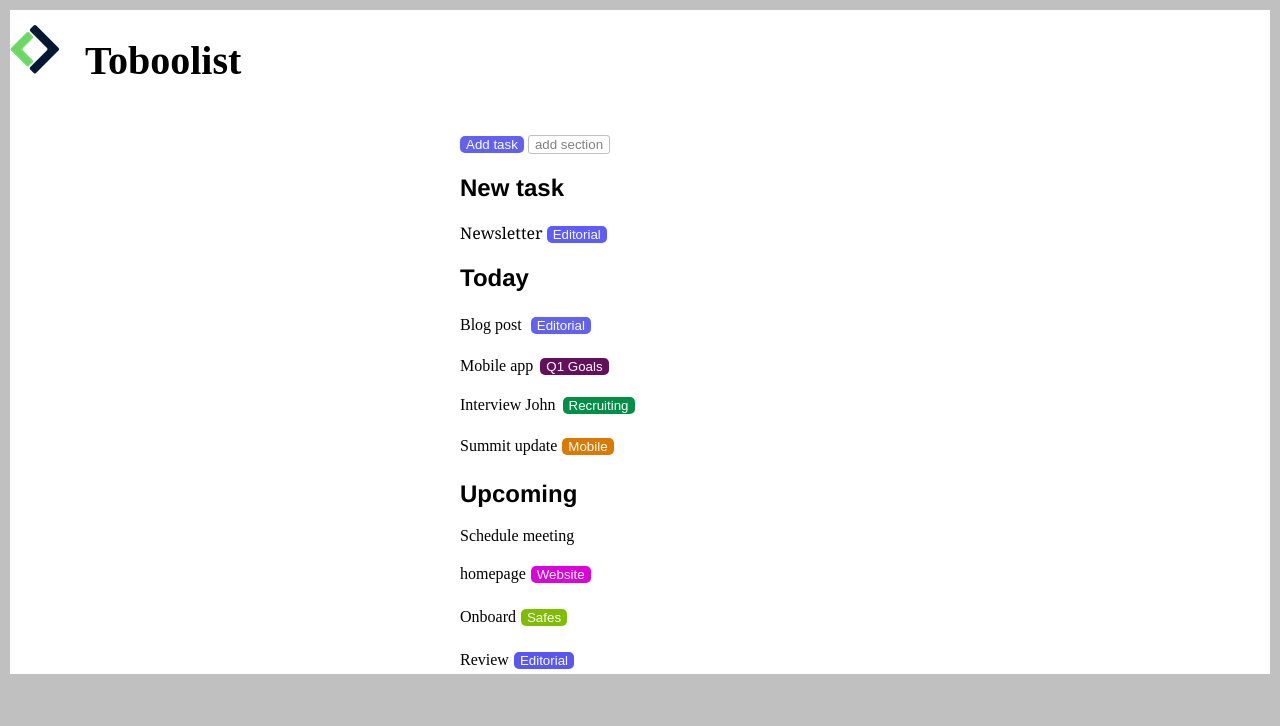
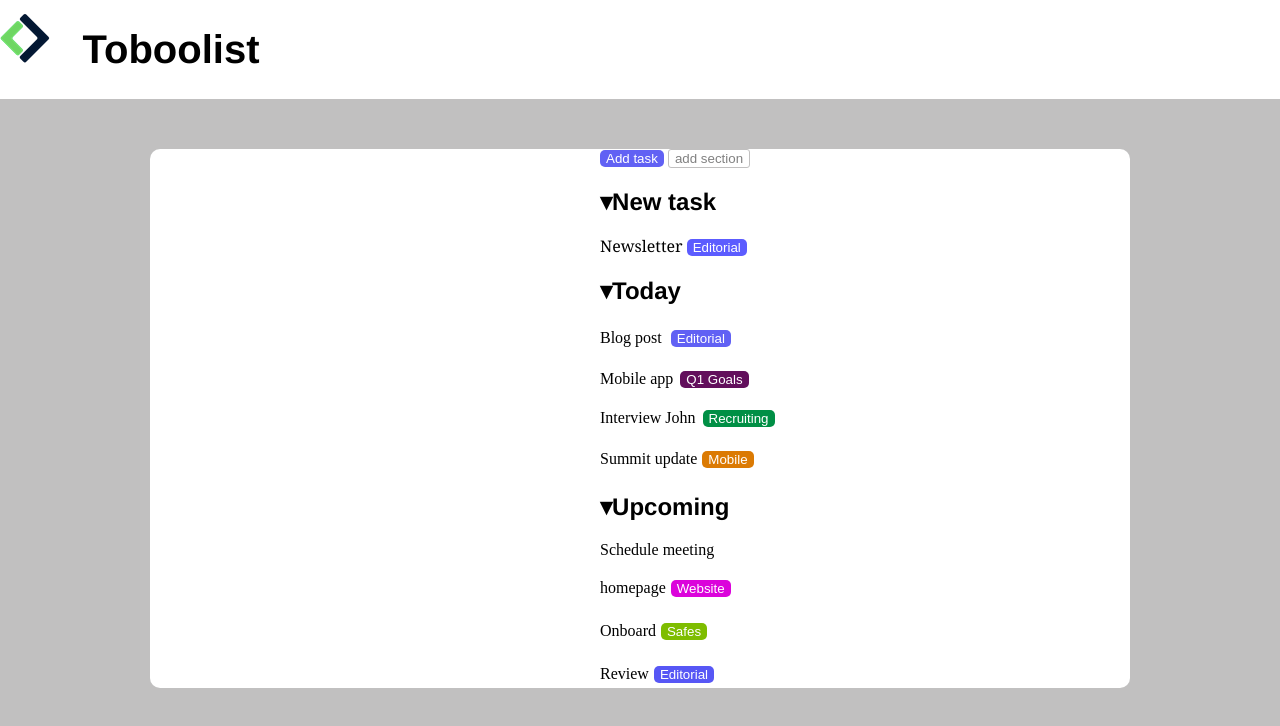
Before and after one commit to LucaIapadre98/html-cc-toboolist, a plain HTML site: page index.html in a window 1280 px wide. Drawn offline with Linux system fonts and the light colour scheme.

Commit message:
add symbol

```diff
--- a/index.html
+++ b/index.html
@@ -19,23 +19,23 @@
     <main>
         <div class="container2">
             <section class="button">
-                <button class="task">Add task</button>
+                <button class="task"> Add task</button>
                 <button class="section">add section</button>
             </section>
             <section class="text">
-                <h1 class="title">New task</h1>
+                <h1 class="title">&#9662New task</h1>
                  <p><span id="text">Newsletter</span>
                 <button class="button-text">Editorial</button></p>
             </section>
             <section class="text2">
-                <h1 class="title2">Today</h1>
+                <h1 class="title2">&#9662Today</h1>
                  <p>Blog post <button class="button-title2">Editorial</button></p>
                  <p>Mobile app <button class="button-q1">Q1 Goals</button></p>
                  <p>Interview John <button class="button-john">Recruiting</button></p>
                  <p>Summit update<button class="button-summit">Mobile</button></p>
             </section>
             <section class="text3">
-                <h1 class="title3">Upcoming</h1>
+                <h1 class="title3">&#9662Upcoming</h1>
                  <p>Schedule meeting</p>
                  <p>homepage<button class="button-website">Website</button></p>
                  <p>Onboard<button class="button-safes">Safes</button></p>
--- a/style.css
+++ b/style.css
@@ -1,10 +1,11 @@
 .header{
     display: block;
-    font-size: 20px;
-    height: 100px;
+    font-size: 45px;
     background-color: white;
-    padding-bottom: 25px;
+    border: 0px;
+    font-family: 'Franklin Gothic Medium', 'Arial Narrow', Arial, sans-serif;
 }
+
 
 .logo .logo-text{
     display: inline-block;
@@ -12,13 +13,21 @@
     font-size: 20px;
 }
 body{
- background-color: #c1c0c0;
-    margin: 10px;
+  background-color: #c1c0c0;
+  margin: 0px;
 }
 main{
     padding-left: 450px;
- background-color: white;
+    background-color: white;
+    margin-left: 150px;
+    margin-right:150px ;
+    border-radius: 10px;
 }
+.container2 .button{
+    margin-top: 50px;
+
+}
+
 .task{
   color: white;
   background-color: #6161f4;
```
